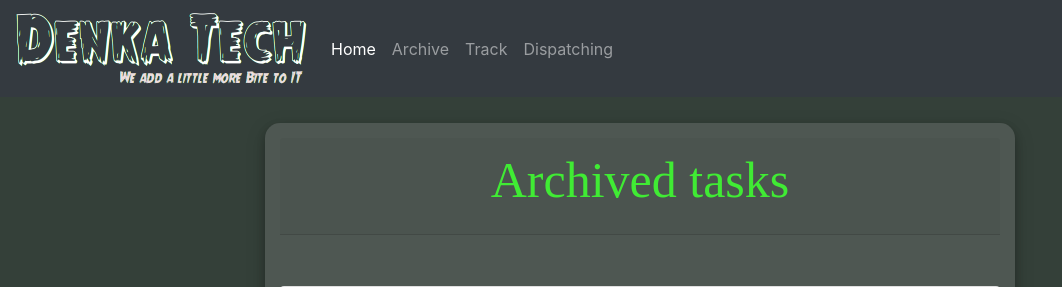
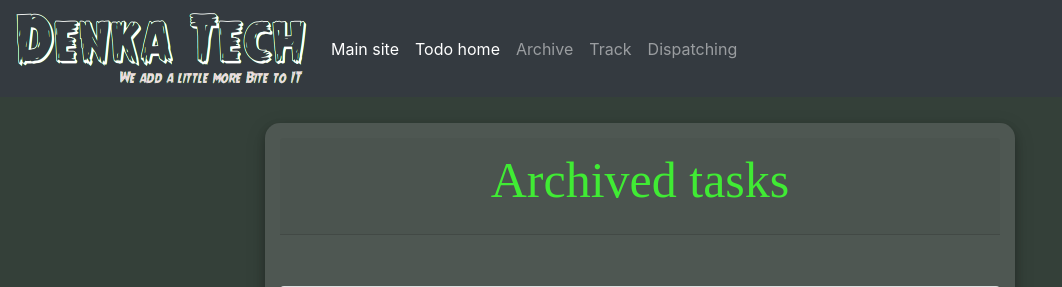
Before and after one commit to vangeytedvg/denkatodo, a Django app: page /archive in a window 1280 px wide. Shown: the top 287 px of the page, without its empty margins (0-1062 px from the left). Run offline with Django 3.2, Linux system fonts and the light colour scheme; a user stored in the database is signed in; data that the repository does not hold is empty; some libraries are stand-ins or nearby versions; some web fonts are replaced.

Commit message:
Full update

```diff
--- a/main/templates/main/navbar.html
+++ b/main/templates/main/navbar.html
@@ -24,7 +24,10 @@
     <div class="collapse navbar-collapse" id="navbarNav">
         <ul class="navbar-nav">
                 <li class="nav-item active">
-                    <a class="nav-link" href="{% url 'home' %}">Home</a>
+                    <a class="nav-link" href="portfolio/"}">Main site</a>
+                </li>
+                <li class="nav-item active">
+                    <a class="nav-link" href="/"}">Todo home</a>
                 </li>
                 <li class="nav-item">
                     <a class="nav-link" href="{% url 'archive' %}">Archive</a>
--- a/main/urls.py
+++ b/main/urls.py
@@ -7,7 +7,7 @@ urlpatterns = [
     path('login/', views.loginPage, name="login"),
     path('logout/', views.logoutUser, name='logout'),
 
-    path('dispatch/', views.dispatchTodo, name='dispatch'),
+    path('dispatch', views.dispatchTodo, name='dispatch'),
 
     path('add/', views.addTodo, name='add'),
     path('complete/<str:todo_id>', views.completeTodo, name='complete'),
--- a/main/views.py
+++ b/main/views.py
@@ -18,8 +18,12 @@ from .decorators import unauthenticated_user
 # ---- MAIN PAGE
 
 
+def mainhome(request):
+    return redirect('portfolio/home.html')
+
 @login_required(login_url='login')
 def home(request):
+    print("HOME REQUESTED")
     """ Home Page of the application """
     # How to filter only the task for this user
     todos = Todo.objects.all().filter(task_owner=request.user.id).order_by('-id')
@@ -90,6 +94,7 @@ def registerPage(request):
 # ---- This section contains the views for managing todos
 @login_required(login_url='login')
 def addTodo(request):
+    print("ADD REQUESTED")
     form = TodoForm()
     if request.method == "POST":
         form = TodoForm(request.POST)
@@ -98,7 +103,7 @@ def addTodo(request):
             t.task_owner_id = request.user.id
             t.status = "OP"
             t.save()
-            return redirect('home')
+            return redirect('/')
     currentUser = request.user
     context = {'form': form, 'currentUser': currentUser}
     return render(request, 'main/home.html', context)
--- a/portfolio/templates/navbar.html
+++ b/portfolio/templates/navbar.html
@@ -14,6 +14,9 @@
             <li class="nav-item active">
                 <a class="nav-link" href="/portfolio/blog">Blog<span class="sr-only">(current)</span></a>
             </li>
+            <li class="nav-item active">
+                <a class="nav-link" href="/">Todo<span class="sr-only">(current)</span></a>
+            </li>
         </ul>
     </div>
 </nav>
--- a/portfolio/urls.py
+++ b/portfolio/urls.py
@@ -2,9 +2,10 @@ from django.urls import path
 from . import views
 
 urlpatterns = [
-    path('', views.home, name="home"),
+    path('', views.home, name='home'),
+    path('home', views.home, name="mainhome"),
     path('aboutme/', views.aboutme, name='aboutme'),
-
+    path('portfolio/home.html', views.home, name='portfolio'),
     path('morse/', views.morsePage, name='morse'),
     path('todonfire/', views.todoonfirePage, name='todonfire'),
     path('scampy/', views.scampyPage, name='scampy'),
--- a/portfolio/views.py
+++ b/portfolio/views.py
@@ -15,6 +15,12 @@ class PostListView(ListView):
 
     def get_queryset(self):
         return Blog.objects.filter(status=1).order_by('-date_created')[:10]
+
+def mainpage(request):
+    return redirect('portfolio/home.html')
+
+def home(request):
+    return redirect('main/home.html')
 
 def post_new(request):
     if request.method == "POST":
--- a/todo/settings.py
+++ b/todo/settings.py
@@ -25,7 +25,7 @@ SECRET_KEY = 'ao)pj0^z&m8p336ze+&=kiq)nry^2#h9p#7y#+gv(71ha=54e^'
 # SECURITY WARNING: don't run with debug turned on in production!
 DEBUG = True
 
-ALLOWED_HOSTS = []
+ALLOWED_HOSTS = ['127.0.0.1', 'http://denkatech.pythonanywhere.com/']
 
 
 # Application definition
```
Also changed, not shown: 1 other file.
